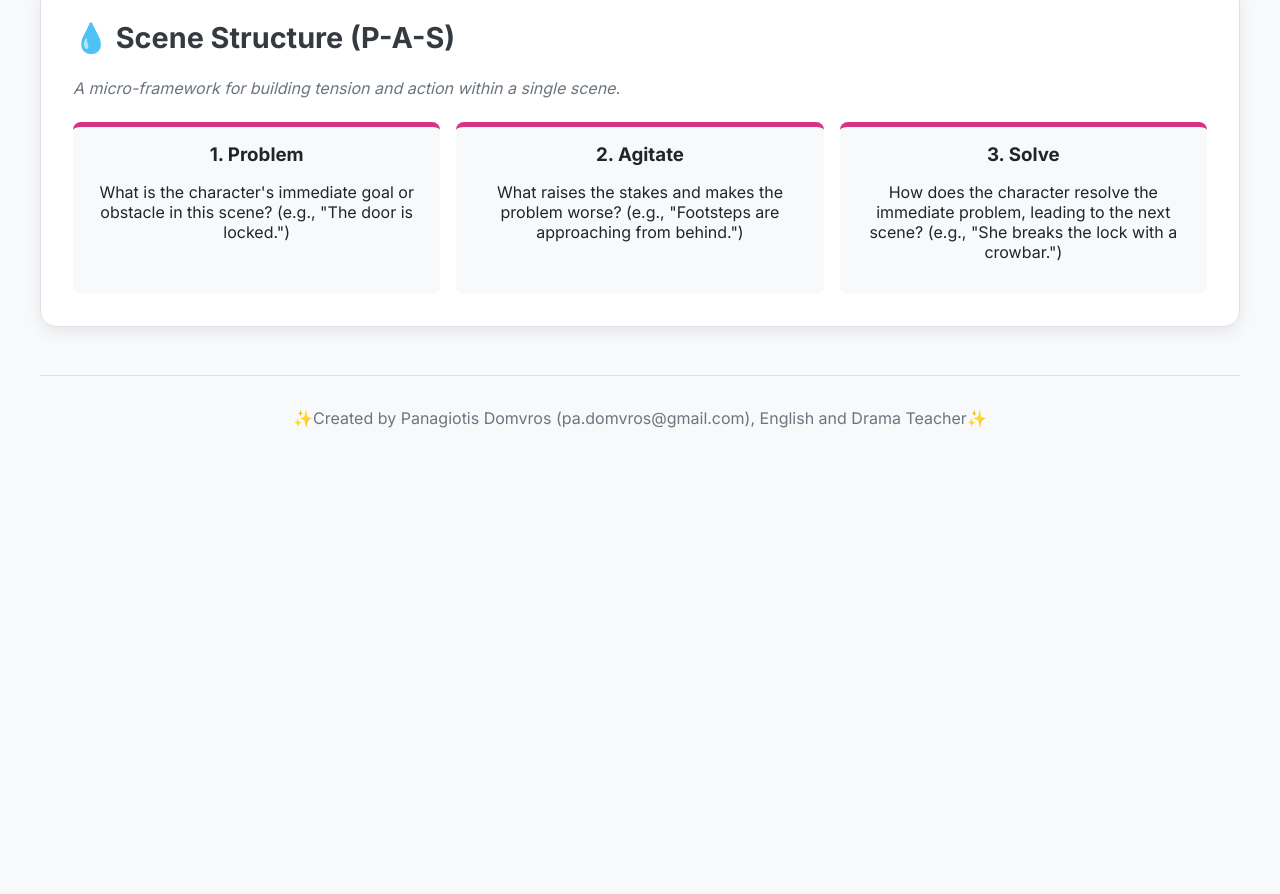
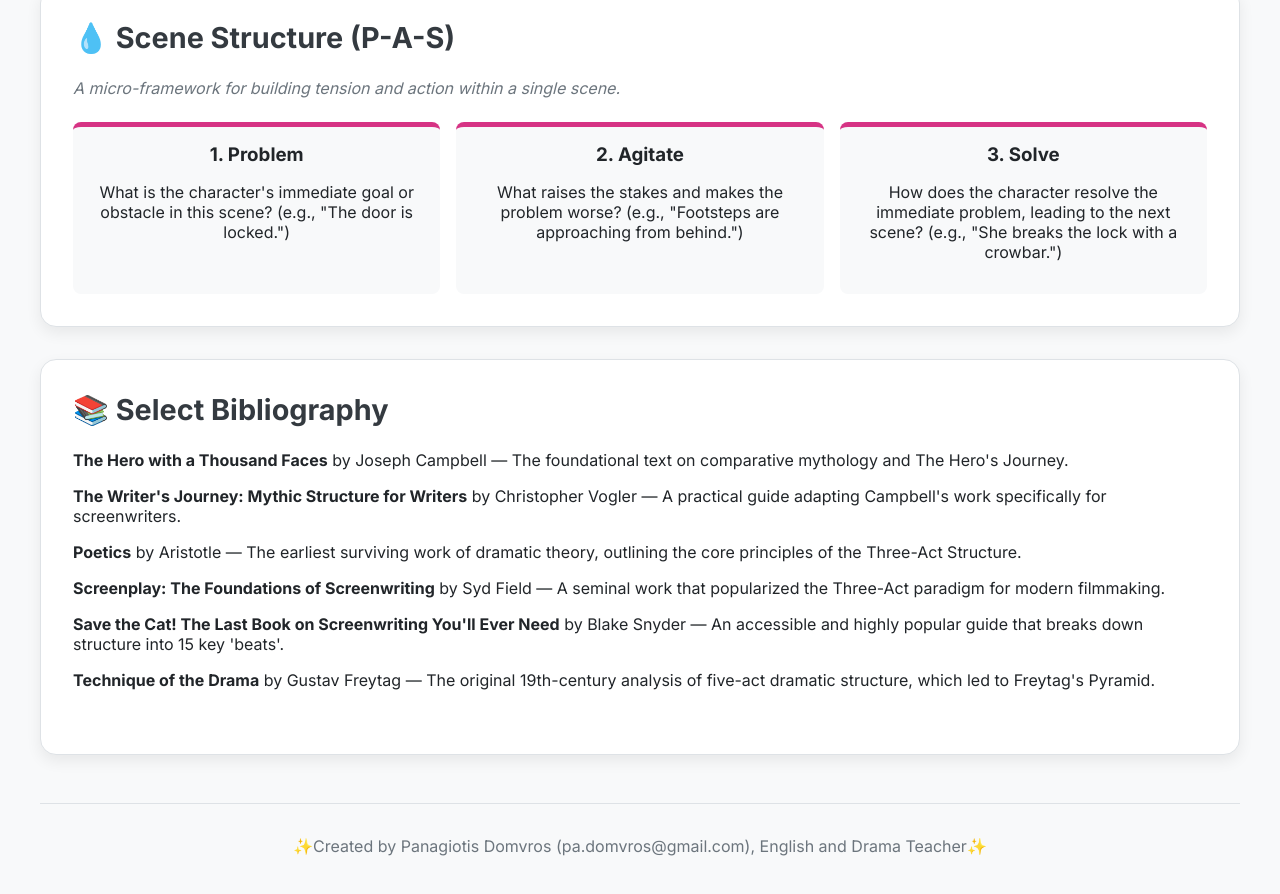
Before and after one commit to pa-domvros/narrative-frameworks, a plain HTML site: page index.html in a window 1280 px wide. Shown: the part 2714-3608 px from the top of the page. Before the commit the page ends 3190 px from the top, so only its background shows below. Drawn offline with Linux system fonts and the light colour scheme.

Commit message:
Update index.html

```diff
--- a/index.html
+++ b/index.html
@@ -257,6 +257,18 @@
                 </div>
             </div>
 
+            <div class="framework-card full-width">
+                <h2>📚 Select Bibliography</h2>
+                <ul style="list-style-type: none; padding-left: 0;">
+                    <li style="margin-bottom: 1em;"><strong>The Hero with a Thousand Faces</strong> by Joseph Campbell — The foundational text on comparative mythology and The Hero's Journey.</li>
+                    <li style="margin-bottom: 1em;"><strong>The Writer's Journey: Mythic Structure for Writers</strong> by Christopher Vogler — A practical guide adapting Campbell's work specifically for screenwriters.</li>
+                    <li style="margin-bottom: 1em;"><strong>Poetics</strong> by Aristotle — The earliest surviving work of dramatic theory, outlining the core principles of the Three-Act Structure.</li>
+                    <li style="margin-bottom: 1em;"><strong>Screenplay: The Foundations of Screenwriting</strong> by Syd Field — A seminal work that popularized the Three-Act paradigm for modern filmmaking.</li>
+                    <li style="margin-bottom: 1em;"><strong>Save the Cat! The Last Book on Screenwriting You'll Ever Need</strong> by Blake Snyder — An accessible and highly popular guide that breaks down structure into 15 key 'beats'.</li>
+                    <li style="margin-bottom: 1em;"><strong>Technique of the Drama</strong> by Gustav Freytag — The original 19th-century analysis of five-act dramatic structure, which led to Freytag's Pyramid.</li>
+                </ul>
+            </div>
+
         </main>
 
         <footer>
@@ -265,5 +277,4 @@
     </div>
 
 </body>
-
 </html>
```
